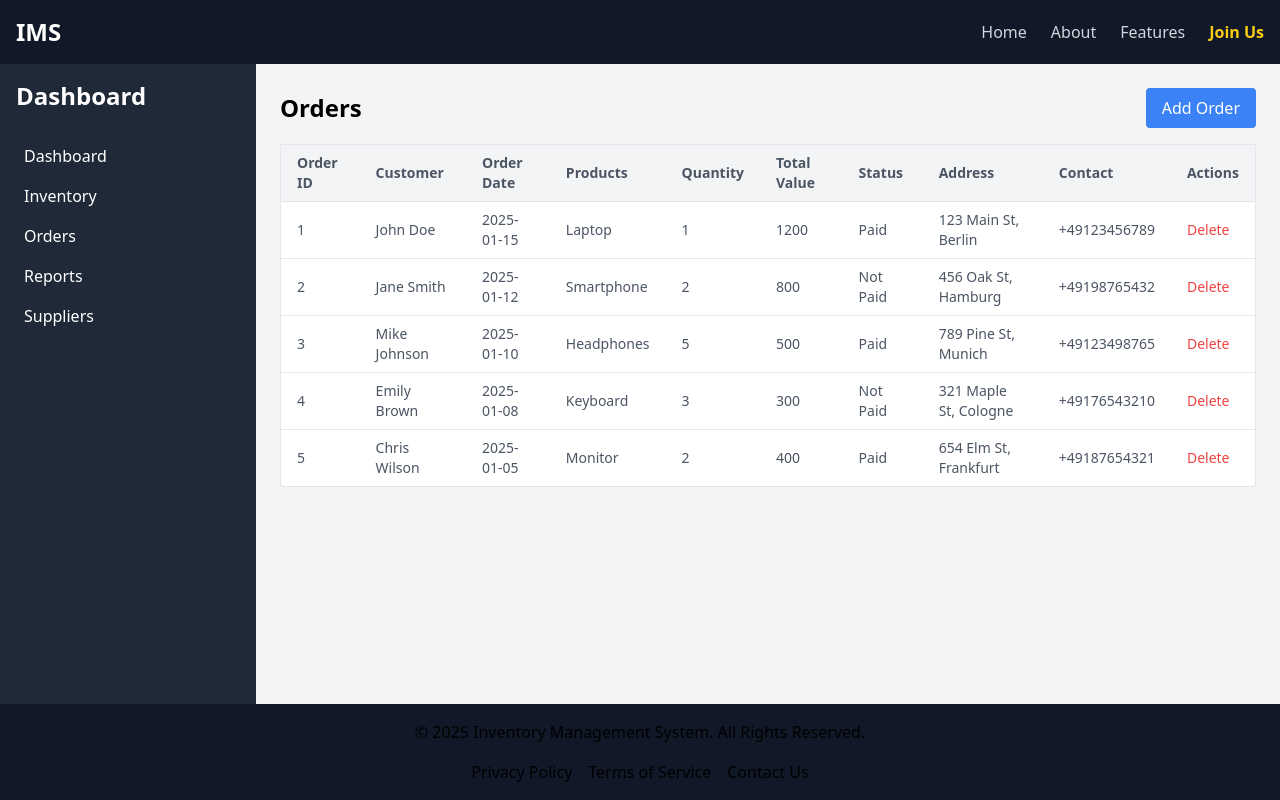
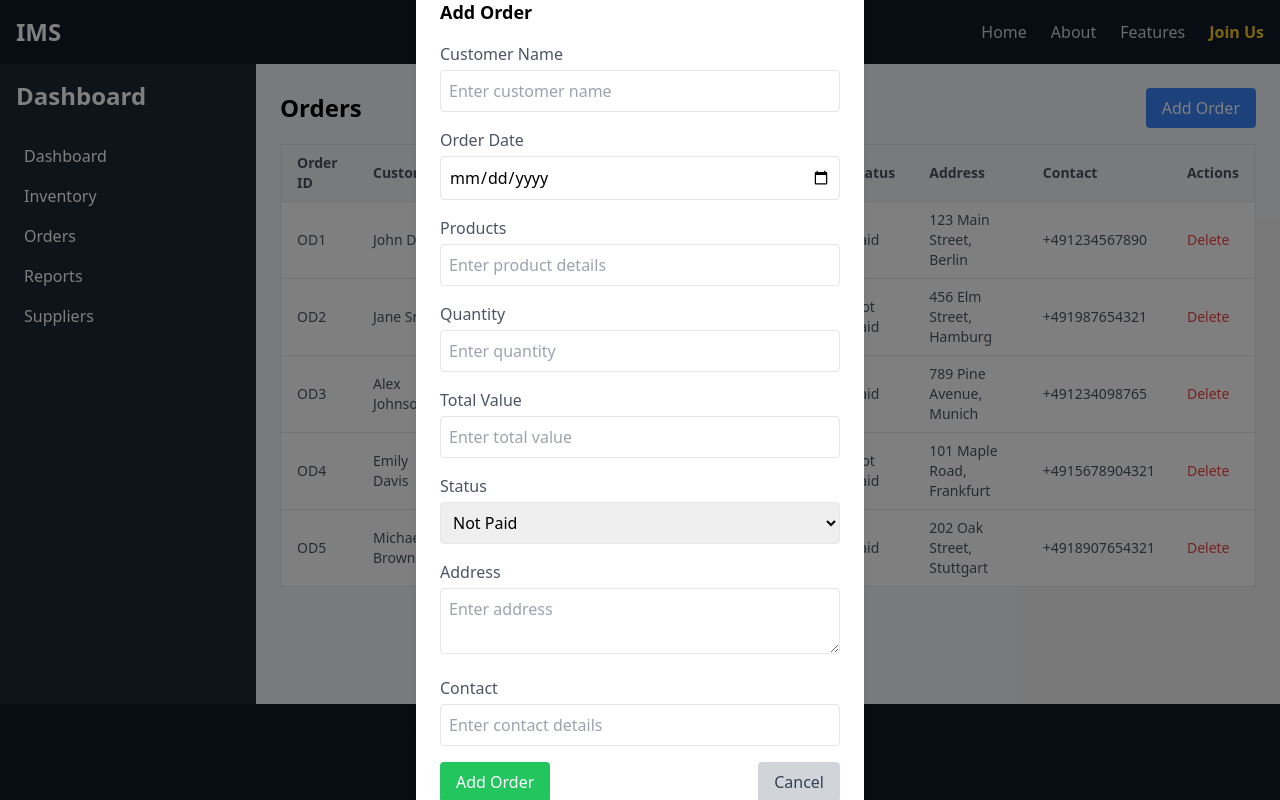
Before and after one commit to mperwe/inventory-management-, a React (Create React App) app: page /orders in a window 1280 px wide. Both pictures are taken after a click on the button "Add Order". Built offline with nearby package versions, Linux system fonts and the light colour scheme.

Commit message:
Add Order table

```diff
--- a/src/pages/Orders.jsx
+++ b/src/pages/Orders.jsx
@@ -1,95 +1,95 @@
-import React, { useState } from 'react';
-import Sidebar from '../components/Shared/Sidebar';
-import Navbar from '../components/Shared/Navbar';
-import Footer from '../components/Shared/Footer';
+import React, { useState } from "react";
+import Sidebar from "../components/Shared/Sidebar";
+import Navbar from "../components/Shared/Navbar";
+import Footer from "../components/Shared/Footer";
 
 const Orders = () => {
   const [orders, setOrders] = useState([
     {
-      id: 1,
-      customerName: 'John Doe',
-      orderDate: '2025-01-15',
-      products: 'Laptop',
-      quantity: 1,
+      id: "OD1",
+      customerName: "John Doe",
+      orderDate: "2025-01-20",
+      products: "Laptop, Mouse",
+      quantity: 2,
       totalValue: 1200,
-      status: 'Paid',
-      address: '123 Main St, Berlin',
-      contact: '+49123456789',
+      status: "Paid",
+      address: "123 Main Street, Berlin",
+      contact: "+491234567890",
     },
     {
-      id: 2,
-      customerName: 'Jane Smith',
-      orderDate: '2025-01-12',
-      products: 'Smartphone',
-      quantity: 2,
+      id: "OD2",
+      customerName: "Jane Smith",
+      orderDate: "2025-01-22",
+      products: "Smartphone",
+      quantity: 1,
       totalValue: 800,
-      status: 'Not Paid',
-      address: '456 Oak St, Hamburg',
-      contact: '+49198765432',
+      status: "Not Paid",
+      address: "456 Elm Street, Hamburg",
+      contact: "+491987654321",
     },
     {
-      id: 3,
-      customerName: 'Mike Johnson',
-      orderDate: '2025-01-10',
-      products: 'Headphones',
-      quantity: 5,
-      totalValue: 500,
-      status: 'Paid',
-      address: '789 Pine St, Munich',
-      contact: '+49123498765',
+      id: "OD3",
+      customerName: "Alex Johnson",
+      orderDate: "2025-01-19",
+      products: "Monitor, Keyboard",
+      quantity: 2,
+      totalValue: 450,
+      status: "Paid",
+      address: "789 Pine Avenue, Munich",
+      contact: "+491234098765",
     },
     {
-      id: 4,
-      customerName: 'Emily Brown',
-      orderDate: '2025-01-08',
-      products: 'Keyboard',
+      id: "OD4",
+      customerName: "Emily Davis",
+      orderDate: "2025-01-21",
+      products: "Tablet",
+      quantity: 1,
+      totalValue: 350,
+      status: "Not Paid",
+      address: "101 Maple Road, Frankfurt",
+      contact: "+4915678904321",
+    },
+    {
+      id: "OD5",
+      customerName: "Michael Brown",
+      orderDate: "2025-01-18",
+      products: "Headphones",
       quantity: 3,
       totalValue: 300,
-      status: 'Not Paid',
-      address: '321 Maple St, Cologne',
-      contact: '+49176543210',
-    },
-    {
-      id: 5,
-      customerName: 'Chris Wilson',
-      orderDate: '2025-01-05',
-      products: 'Monitor',
-      quantity: 2,
-      totalValue: 400,
-      status: 'Paid',
-      address: '654 Elm St, Frankfurt',
-      contact: '+49187654321',
+      status: "Paid",
+      address: "202 Oak Street, Stuttgart",
+      contact: "+4918907654321",
     },
   ]);
 
   const [showModal, setShowModal] = useState(false);
   const [formData, setFormData] = useState({
-    customerName: '',
-    orderDate: '',
-    products: '',
-    quantity: '',
-    totalValue: '',
-    status: 'Not Paid',
-    address: '',
-    contact: '',
+    customerName: "",
+    orderDate: "",
+    products: "",
+    quantity: "",
+    totalValue: "",
+    status: "Not Paid",
+    address: "",
+    contact: "",
   });
 
   const handleAddOrder = () => {
     const newOrder = {
-      id: orders.length + 1,
+      id: `OD${orders.length + 1}`,
       ...formData,
     };
     setOrders([...orders, newOrder]);
     setShowModal(false);
     setFormData({
-      customerName: '',
-      orderDate: '',
-      products: '',
-      quantity: '',
-      totalValue: '',
-      status: 'Not Paid',
-      address: '',
-      contact: '',
+      customerName: "",
+      orderDate: "",
+      products: "",
+      quantity: "",
+      totalValue: "",
+      status: "Not Paid",
+      address: "",
+      contact: "",
     });
   };
 
@@ -100,8 +100,10 @@ const Orders = () => {
   return (
     <div className="flex flex-col min-h-screen">
       <Navbar />
+
       <div className="flex flex-1">
         <Sidebar />
+
         <div className="flex-1 p-4 sm:p-6 bg-gray-100">
           <div className="flex justify-between items-center mb-4">
             <h1 className="text-2xl font-bold">Orders</h1>
@@ -112,6 +114,7 @@ const Orders = () => {
               Add Order
             </button>
           </div>
+
           <div className="overflow-x-auto">
             <table className="w-full bg-white border border-gray-200 rounded-lg text-sm text-left text-gray-600">
               <thead>
@@ -155,7 +158,134 @@ const Orders = () => {
           </div>
         </div>
       </div>
+
       <Footer />
+
+      {showModal && (
+        <div className="fixed inset-0 bg-black bg-opacity-50 flex justify-center items-center z-50">
+          <div className="bg-white rounded-lg shadow-lg p-6 w-full max-w-md">
+            <h2 className="text-lg font-bold mb-4">Add Order</h2>
+            <div className="space-y-4">
+              <label className="block">
+                <span className="text-gray-600">Customer Name</span>
+                <input
+                  type="text"
+                  value={formData.customerName}
+                  onChange={(e) =>
+                    setFormData({ ...formData, customerName: e.target.value })
+                  }
+                  className="p-2 border rounded w-full mt-1"
+                  placeholder="Enter customer name"
+                  required
+                />
+              </label>
+              <label className="block">
+                <span className="text-gray-600">Order Date</span>
+                <input
+                  type="date"
+                  value={formData.orderDate}
+                  onChange={(e) =>
+                    setFormData({ ...formData, orderDate: e.target.value })
+                  }
+                  className="p-2 border rounded w-full mt-1"
+                  required
+                />
+              </label>
+              <label className="block">
+                <span className="text-gray-600">Products</span>
+                <input
+                  type="text"
+                  value={formData.products}
+                  onChange={(e) =>
+                    setFormData({ ...formData, products: e.target.value })
+                  }
+                  className="p-2 border rounded w-full mt-1"
+                  placeholder="Enter product details"
+                  required
+                />
+              </label>
+              <label className="block">
+                <span className="text-gray-600">Quantity</span>
+                <input
+                  type="number"
+                  value={formData.quantity}
+                  onChange={(e) =>
+                    setFormData({ ...formData, quantity: e.target.value })
+                  }
+                  className="p-2 border rounded w-full mt-1"
+                  placeholder="Enter quantity"
+                  required
+                />
+              </label>
+              <label className="block">
+                <span className="text-gray-600">Total Value</span>
+                <input
+                  type="number"
+                  value={formData.totalValue}
+                  onChange={(e) =>
+                    setFormData({ ...formData, totalValue: e.target.value })
+                  }
+                  className="p-2 border rounded w-full mt-1"
+                  placeholder="Enter total value"
+                  required
+                />
+              </label>
+              <label className="block">
+                <span className="text-gray-600">Status</span>
+                <select
+                  value={formData.status}
+                  onChange={(e) =>
+                    setFormData({ ...formData, status: e.target.value })
+                  }
+                  className="p-2 border rounded w-full mt-1"
+                >
+                  <option value="Not Paid">Not Paid</option>
+                  <option value="Paid">Paid</option>
+                </select>
+              </label>
+              <label className="block">
+                <span className="text-gray-600">Address</span>
+                <textarea
+                  value={formData.address}
+                  onChange={(e) =>
+                    setFormData({ ...formData, address: e.target.value })
+                  }
+                  className="p-2 border rounded w-full mt-1"
+                  placeholder="Enter address"
+                  required
+                />
+              </label>
+              <label className="block">
+                <span className="text-gray-600">Contact</span>
+                <input
+                  type="text"
+                  value={formData.contact}
+                  onChange={(e) =>
+                    setFormData({ ...formData, contact: e.target.value })
+                  }
+                  className="p-2 border rounded w-full mt-1"
+                  placeholder="Enter contact details"
+                  required
+                />
+              </label>
+              <div className="flex justify-between mt-4">
+                <button
+                  onClick={handleAddOrder}
+                  className="bg-green-500 text-white px-4 py-2 rounded hover:bg-green-600"
+                >
+                  Add Order
+                </button>
+                <button
+                  onClick={() => setShowModal(false)}
+                  className="bg-gray-300 text-gray-700 px-4 py-2 rounded hover:bg-gray-400"
+                >
+                  Cancel
+                </button>
+              </div>
+            </div>
+          </div>
+        </div>
+      )}
     </div>
   );
 };
```
